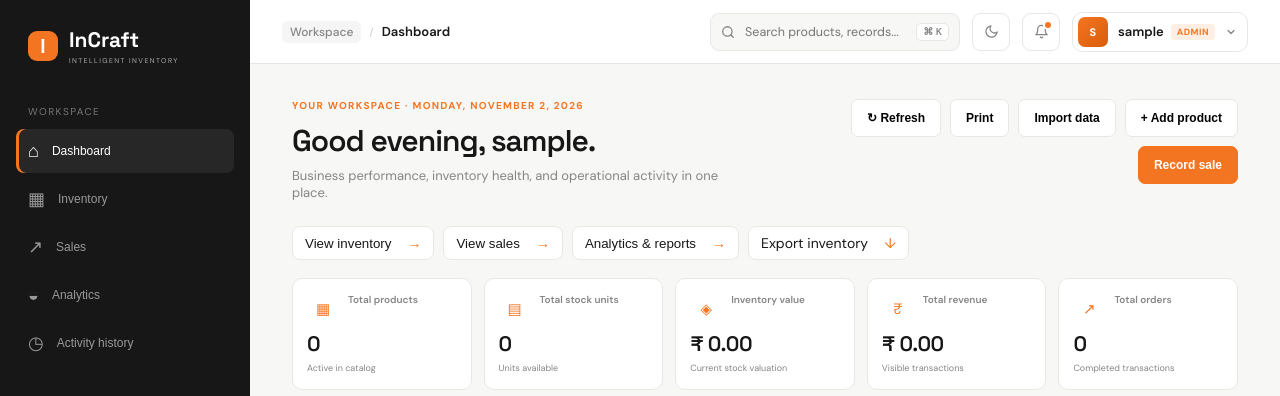
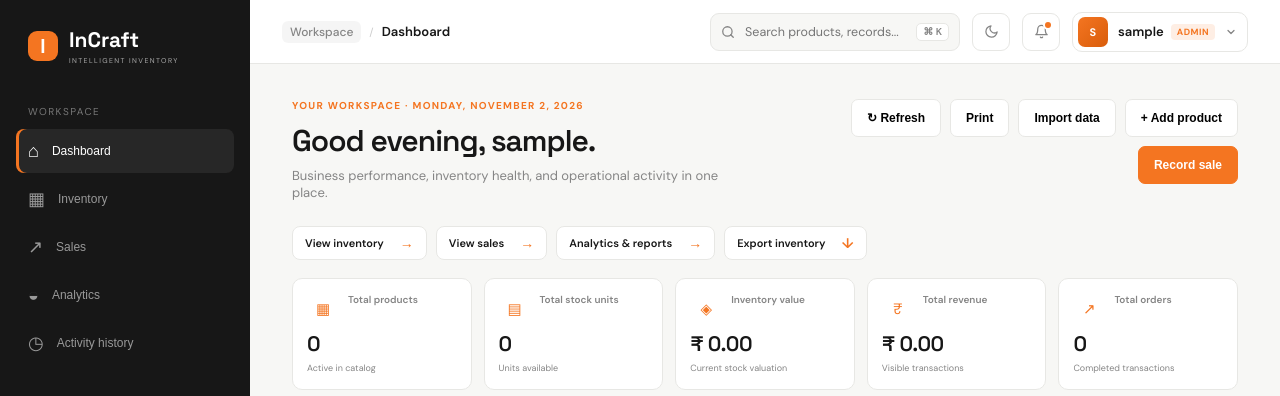
Before and after one commit to Ay-108/InCraft, a Flask app: page /dashboard in a window 1280 px wide. Shown: the top 396 px of the page. Run offline with Flask 3, Linux system fonts and the light colour scheme; the visitor is signed in with stand-in values (Sample User, id 1); data that the repository does not hold is empty; some libraries are stand-ins or nearby versions.

Commit message:
Refine dashboard shortcut typography

```diff
--- a/public/static/css/dashboard-advanced.css
+++ b/public/static/css/dashboard-advanced.css
@@ -9,7 +9,7 @@
 .dash-quick-link {
   display:inline-flex; align-items:center; gap:16px; min-height:34px; padding:0 12px;
   border:1px solid var(--line); border-radius:8px; background:var(--card); color:var(--ink);
-  font:600 11px inherit; text-decoration:none; cursor:pointer; transition:border-color .2s,color .2s,transform .2s;
+  font-size:11px;font-weight:600;font-family:inherit; text-decoration:none; cursor:pointer; transition:border-color .2s,color .2s,transform .2s;
 }
 .dash-quick-link span { color:var(--o); font-size:14px; }
 .dash-quick-link:hover { color:var(--o); border-color:var(--o); transform:translateY(-1px); }
```
